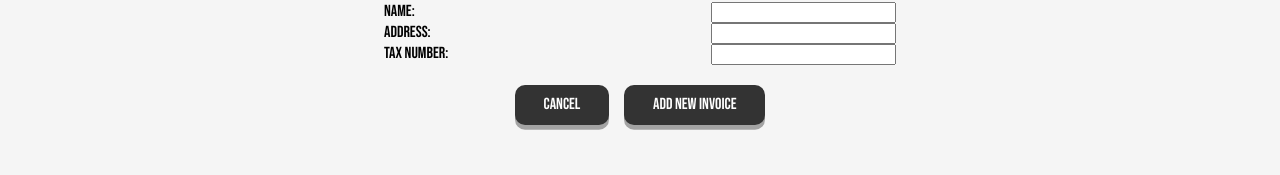
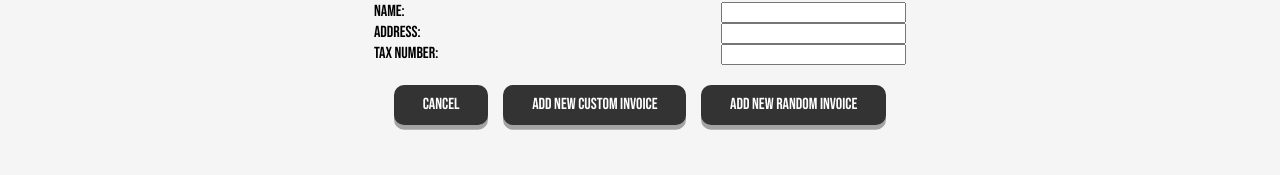
Before and after one commit to AlexThanasis/Thesis-ELTE-IK-CS-BSc, an Angular app in the folder rc6algorithmangularnetcore.client/: page /invoices in a window 1280 px wide. Both pictures are taken after a click on the button "Add new invoice". Shown: the part 341-516 px from the top of the page. Built offline with nearby package versions, Linux system fonts and the light colour scheme; no server answers.

Commit message:
FE addrandominvoice

```diff
--- a/rc6algorithmangularnetcore.client/src/app/pages/invoice-list/invoice-list.component.html
+++ b/rc6algorithmangularnetcore.client/src/app/pages/invoice-list/invoice-list.component.html
@@ -108,7 +108,8 @@
             </div> -->
             <div class="buttons">
                 <button type="button" (click)="toggleIsAddNewOpen()">Cancel</button>
-                <button type="button" (click)="toggleIsAddNewOpen(); addNewInvoice();">Add new invoice</button>
+                <button type="button" (click)="toggleIsAddNewOpen(); addNewInvoice();">Add new custom invoice</button>
+                <button type="button" (click)="toggleIsAddNewOpen(); addNewRandomInvoice();">Add new random invoice</button>
             </div>
         </div>
     </div>
--- a/rc6algorithmangularnetcore.client/src/app/pages/invoice-list/invoice-list.component.ts
+++ b/rc6algorithmangularnetcore.client/src/app/pages/invoice-list/invoice-list.component.ts
@@ -29,7 +29,30 @@ export class InvoiceListComponent implements OnInit {
   }
 
   addNewInvoice() {
-    this.newInvoice.companyId
+    this.newInvoice.companyId = JSON.parse(localStorage.getItem("company") ?? "");
+    this.invoiceService.createInvoice(this.newInvoice).subscribe((result) => {
+      this.getInvoices();
+    })
+  }
+
+  addNewRandomInvoice() {
+    const currencies = ["HUF", "EUR"];
+    const customerAddress = ["Bp 1041 Tesztelok utca 1", "Bp 1201 Teszt ter 3/B", "Bp 1132 Teszt utca 4", "Bp 1172 Tesztenszky u 5/T"];
+    const customerNames = ["Teeeeszt Kft.", "Customer Kft.", "Kosztumer Zrt.", "Teszt Bt.", "Teszteset Zrt."];
+
+    this.newInvoice.companyId = JSON.parse(localStorage.getItem("company") ?? "");
+    this.newInvoice.currency = currencies[Math.floor(Math.random() * currencies.length)];
+    this.newInvoice.customerAddress = customerAddress[Math.floor(Math.random() * customerAddress.length)];
+    this.newInvoice.customerName = customerNames[Math.floor(Math.random() * customerNames.length)];
+    this.newInvoice.customerTaxNumber = "CTN-12" + Math.floor(Math.random() * 99);
+    this.newInvoice.netValue = Math.floor(Math.random() * 10000);
+    this.newInvoice.vat = 27;
+    this.newInvoice.grossValue = this.newInvoice.netValue * 1.27;
+    this.newInvoice.invoiceNumber = "IN-12" + Math.floor(Math.random() * 9999);
+    this.newInvoice.issueDate = "2024-06-" + Math.floor(Math.random() * 30);
+    this.newInvoice.fulfilmentDate = "2024-06-" + Math.floor(Math.random() * 30);
+    this.newInvoice.paymentDate = "2024-06-" + Math.floor(Math.random() * 30);
+
     this.invoiceService.createInvoice(this.newInvoice).subscribe((result) => {
       this.getInvoices();
     })
--- a/rc6algorithmangularnetcore.client/src/app/pages/rc6/rc6.component.ts
+++ b/rc6algorithmangularnetcore.client/src/app/pages/rc6/rc6.component.ts
@@ -18,7 +18,6 @@ export class Rc6Component {
 
   setKeySize(keySize: string) {
     this.keySize = +keySize as 16 | 24 | 32 | 128;
-    console.log("key", this.keySize);
   }
 
   encrypt(plainText: string, keySize: number, key: string) {
--- a/rc6algorithmangularnetcore.client/src/app/services/authentication.service.ts
+++ b/rc6algorithmangularnetcore.client/src/app/services/authentication.service.ts
@@ -24,9 +24,7 @@ export class AuthenticationService {
     return this.httpClient.post<JwtAuth>(`${environment.apiUrl}/${this.loginUrl}`, user);
   }
 
-  public logout(): void {
-    console.log("LOG OUT");
-  }
+  public logout(): void { }
 
   public getMe(): Observable<any> {
     return this.httpClient.get<any>(`${environment.apiUrl}/${this.getMeUrl}`);
```
